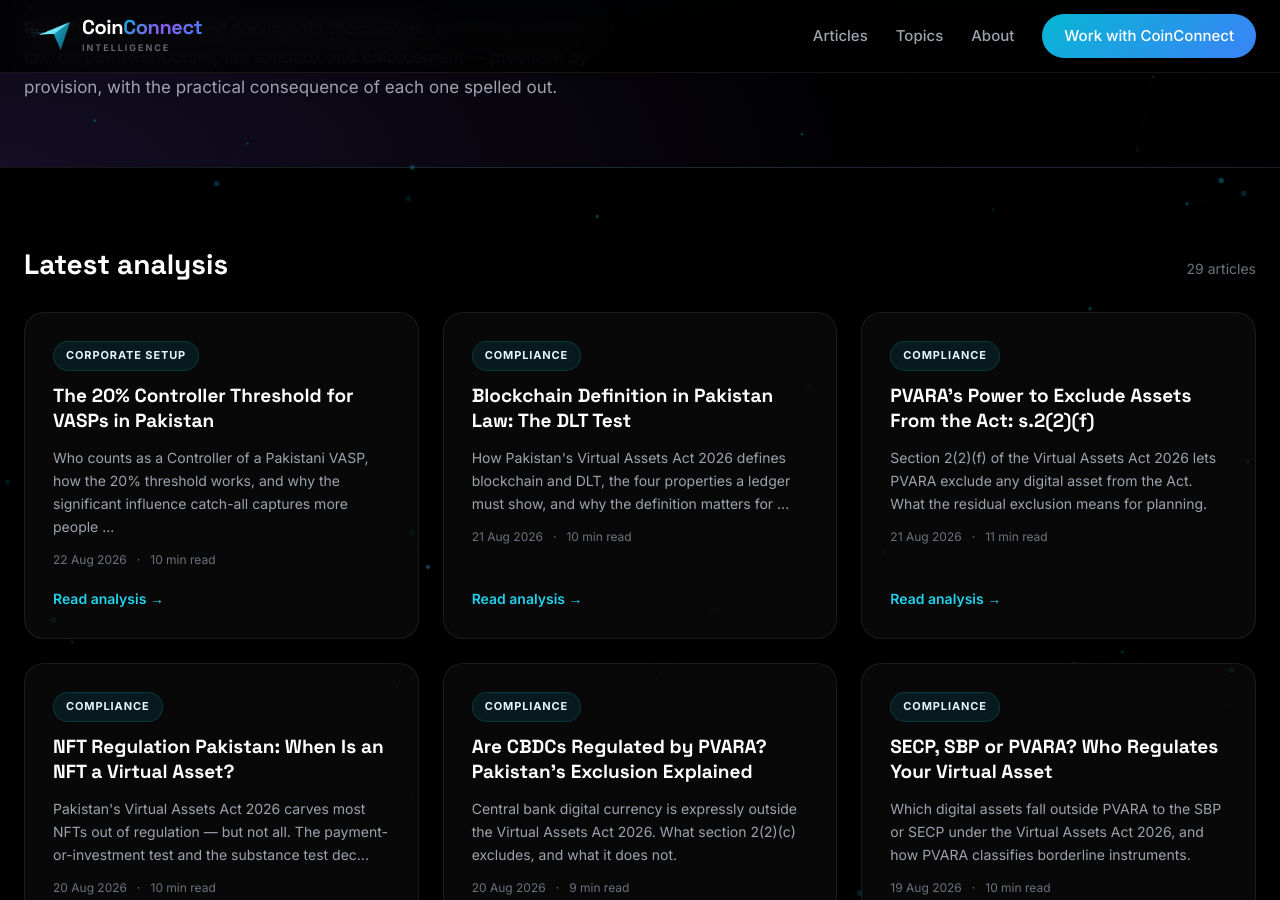
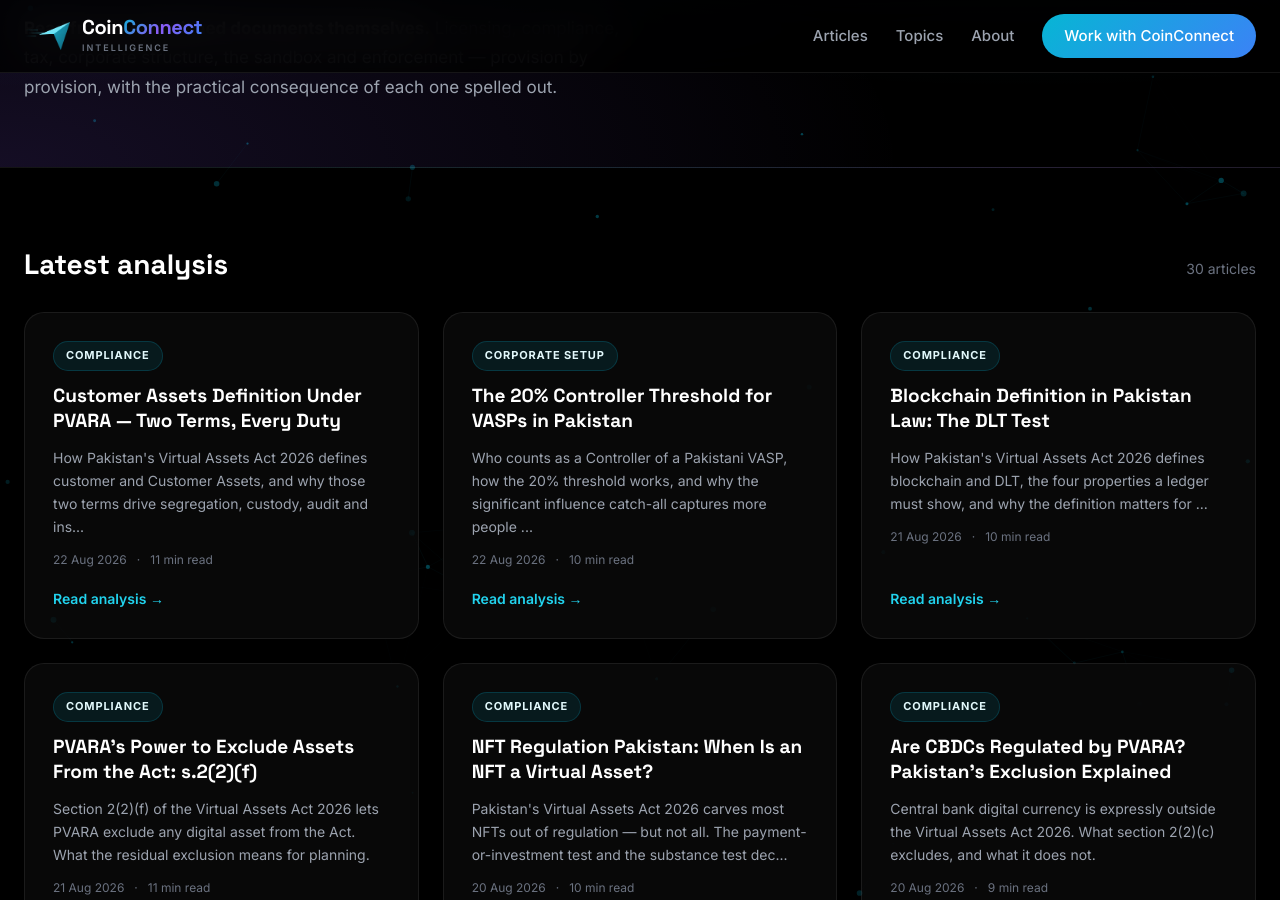
Before and after one commit to coinconnect-pk/coinconnect-pk.github.io, a Jekyll site: the page built from index.html, in a window 1280 px wide and 900 px high, scrolled down 447 px. Built offline with Jekyll 4.4.1, drawn with Linux system fonts in a browser that asks for light colours.

Commit message:
Publish article for 2026-08-22

```diff
--- a/_data/linkmap.yml
+++ b/_data/linkmap.yml
@@ -325,3 +325,6 @@ blog:
   - url: "https://blog.coinconnect.site/the-20-controller-threshold-for-vasps-in-pakistan/"
     title: "The 20% Controller Threshold for VASPs in Pakistan"
     topics: [controller, threshold, vasps, corporate, setup]
+  - url: "https://blog.coinconnect.site/customer-assets-definition-under-pvara-two-terms-every-duty/"
+    title: "Customer Assets Definition Under PVARA — Two Terms, Every Duty"
+    topics: [customer, assets, definition, under, pvara, two, terms, every, duty, compliance]
--- a/_data/published-log.csv
+++ b/_data/published-log.csv
@@ -28,3 +28,4 @@ date,source,title,words
 2026-08-21,queue,"PVARA's Power to Exclude Assets From the Act: s.2(2)(f)",2247
 2026-08-21,queue,"Blockchain Definition in Pakistan Law: The DLT Test",2094
 2026-08-22,queue,"The 20% Controller Threshold for VASPs in Pakistan",2173
+2026-08-22,queue,"Customer Assets Definition Under PVARA — Two Terms, Every Duty",2246
```
Also changed, not shown: _posts/2026-08-22-customer-assets-definition-under-pvara-two-terms-every-duty.md (renamed from _queue/030-customer-assets-definition-under-pvara-two-terms-every-duty.md, +1 -1 lines).
